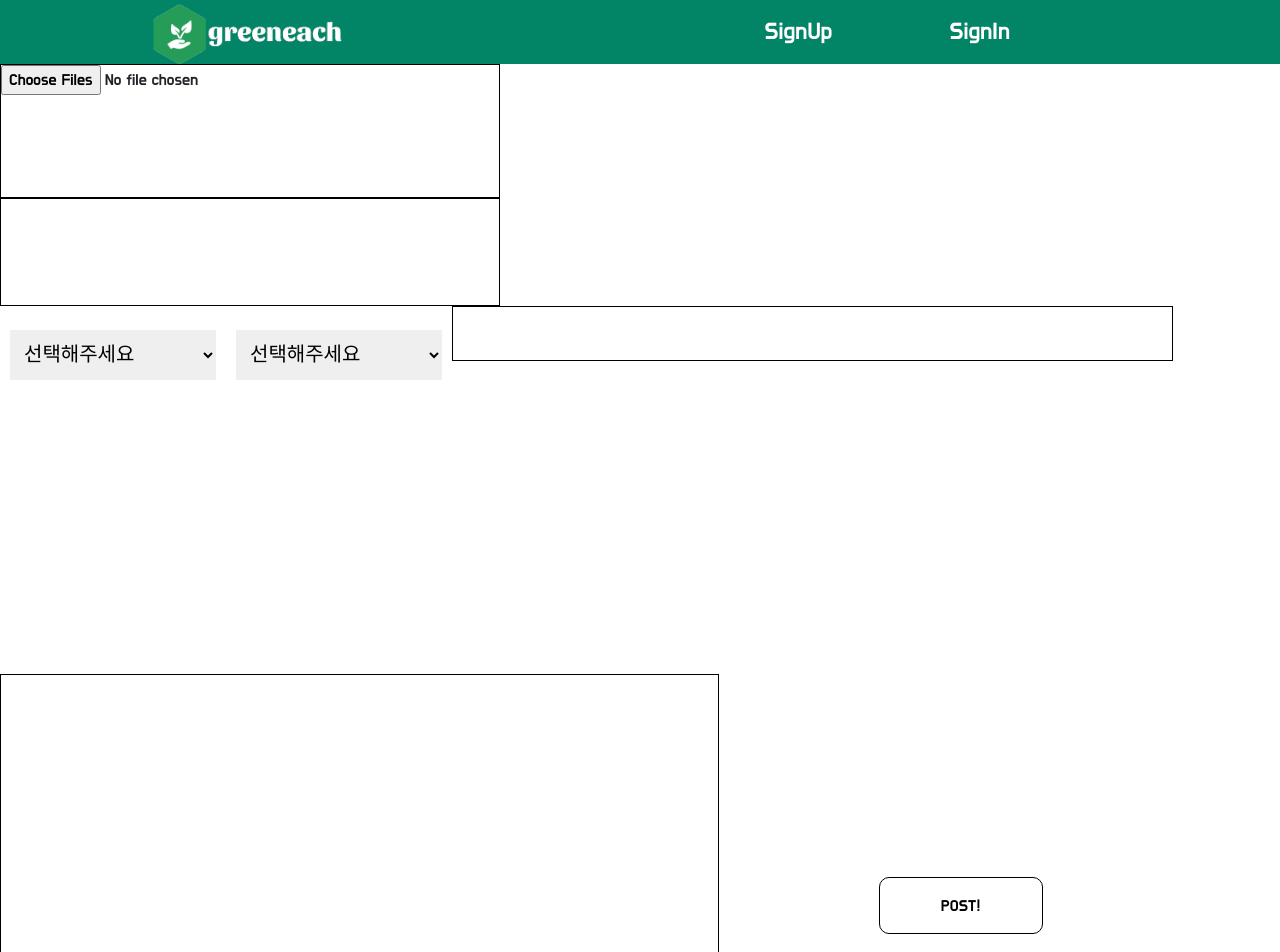
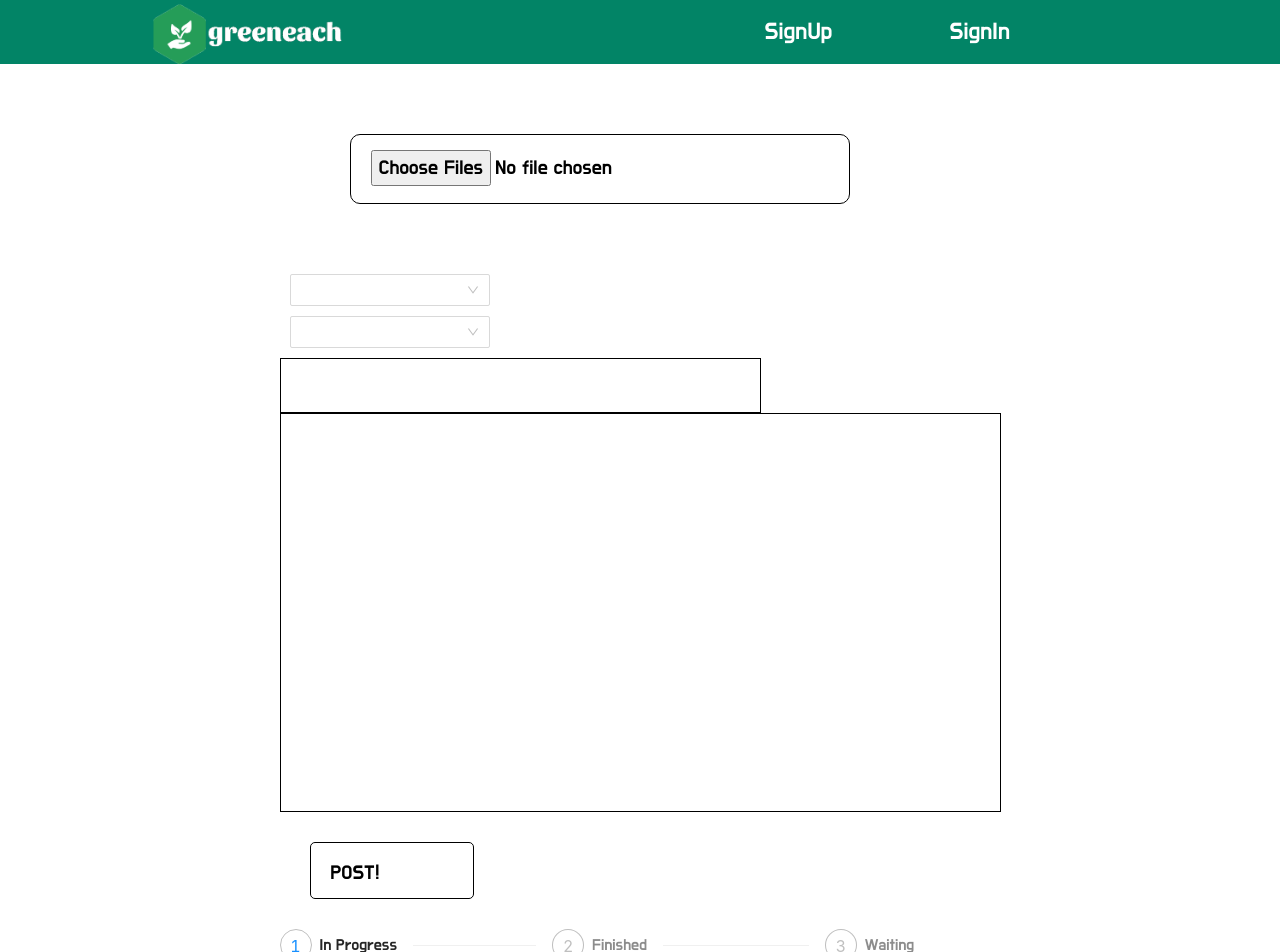
Before and after one commit to GreenEach/GreenEach-Client, a Next.js app: page /plantAdd in a window 1280 px wide. Shown: the top 952 px of the page. Built offline with nearby package versions, Linux system fonts and the light colour scheme.

Commit message:
🔧 fixP.JSON plantAdd

```diff
--- a/package.json
+++ b/package.json
@@ -52,6 +52,7 @@
     "react-bootstrap": "^1.3.0",
     "react-cookie": "^4.0.3",
     "react-dom": "16.13.1",
+    "react-google-login": "^5.1.21",
     "react-hooks": "^1.0.1",
     "react-image-gallery": "^1.0.8",
     "styled-components": "^5.1.1"
--- a/pages/_app.js
+++ b/pages/_app.js
@@ -1,6 +1,7 @@
 import React from "react";
 import Head from "next/head";
 import "../styles/globals.css";
+import "antd/dist/antd.css";
 import "bootstrap/dist/css/bootstrap.min.css";
 import Nav from "../components/nav";
 import "../node_modules/react-image-gallery/styles/css/image-gallery.css";
--- a/pages/plantAdd.js
+++ b/pages/plantAdd.js
@@ -7,8 +7,10 @@ import FormData from "form-data";
 import { Cookies, withCookies } from "react-cookie";
 import Link from "next/link";
 import styles from "../styles/plantAdd.module.css";
+import { Steps } from "antd";
+import { Select } from "antd";
 
-const background = styled.div;
+// const background = styled.div;
 // const Container = styled.div`
 //   width: 745px;
 //   height: 836px;
@@ -19,8 +21,8 @@ const background = styled.div;
 const File = styled.input`
   display: flex;
   width: 500px;
-  height: 134px;
-  left: 600px;
+  height: 70px;
+  left: 500px;
   top: 332px;
   background: #ffffff;
   border: 1px solid #000000;
@@ -35,33 +37,35 @@ const List = styled.div`
   border: 1px solid #000000;
   box-sizing: border-box;
 `;
-const Select1 = styled.select`
-  min-width: 200px;
-  border: none;
-  font-size: 20px;
-  padding: 7px 10px;
-  margin: 10px;
+// const Select1 = styled.select`
+//   min-width: 200px;
+//   display: flex;
+//   border: none;
+//   font-size: 20px;
+//   padding: 7px 10px;
+//   margin: 10px;
+//   width: 206px;
+//   height: 50px;
+//   left: 593px;
+//   margin-bottom: 294px;
+// `;
+// const Select2 = styled.select`
+//   min-width: 200px;
+//   display: flex;
+//   border: none;
+//   font-size: 20px;
+//   padding: 7px 10px;
+//   margin: 10px;
 
-  width: 206px;
-  height: 50px;
-  left: 593px;
-  margin-bottom: 294px;
-`;
-const Select2 = styled.select`
-  min-width: 200px;
-  border: none;
-  font-size: 20px;
-  padding: 7px 10px;
-  margin: 10px;
-
-  width: 206px;
-  height: 50px;
-  left: 813px;
-  top: 294px;
-`;
+//   width: 206px;
+//   height: 50px;
+//   left: 813px;
+//   top: 294px;
+// `;
 const Title = styled.textarea`
-  width: 721px;
+  width: 4ㄴ21px;
   height: 55px;
+  display: flex;
   left: 591px;
   top: 375px;
   resize: none;
@@ -71,7 +75,8 @@ const Title = styled.textarea`
   font-size: 30px;
 `;
 const Content = styled.textarea`
-  width: 719px;
+  width: 721px;
+  display: flex;
   height: 399px;
   left: 593px;
   top: 445px;
@@ -82,7 +87,7 @@ const Content = styled.textarea`
   box-sizing: border-box;
 `;
 const Send = styled.button`
-  position: absolute;
+  display: flex;
   width: 164px;
   height: 57px;
   left: 879px;
@@ -127,7 +132,7 @@ const Delete5 = styled.div`
 `;
 const Thumb5 = styled.img`
   display: none;
-  margin-top: -160px;
+  margin-top: -150px;
   margin-left: 640px;
 `;
 
@@ -142,6 +147,12 @@ const Line = styled.img`
 //
 
 const start = ({ cookies }) => {
+  const { Option } = Select;
+  const { Step } = Steps;
+  const currentTime = new Date();
+  const [progress, setProgress] = useState(0);
+  //초기값=0을 progress로 변수 취한다 setProgress로 변경
+  const [error, setError] = useState("");
   const state = useLocalStore(() => ({
     img: null,
     title: "",
@@ -150,8 +161,9 @@ const start = ({ cookies }) => {
     season: "",
     onAddedImg(e) {
       this.img = e.target.files;
+      this.progressFunc();
       if (e.target.files.length > 5) {
-        alert(e.target.files.length + "장" + "은ㄴㄴ 5장만");
+        alert("사진이 다섯 장을 초과하였습니다.");
         this.img = null;
         document.querySelector(".IMG").value = "";
       } else if (e.target.files.length === 1) {
@@ -176,22 +188,40 @@ const start = ({ cookies }) => {
         thumbnail5(e);
       }
     },
+    progressFunc() {
+      if (
+        this.img !== null &&
+        this.title !== "" &&
+        this.level !== "" &&
+        this.season !== "" &&
+        this.content !== ""
+      ) {
+        setProgress(1);
+      }
+    },
     onChangeTitle(e) {
       this.title = e.target.value;
+      this.progressFunc();
+    },
+    onChangeLevel(value) {
+      this.level = value;
+      console.log(this.level);
+      this.progressFunc();
+    },
+    onChangeSeason(value) {
+      this.season = value;
+      this.progressFunc();
     },
     onChangeContent(e) {
       this.content = e.target.value;
-    },
-    onChangeLevel(e) {
-      this.level = e.target.value;
-    },
-    onChangeSeason(e) {
-      this.season = e.target.value;
+      this.progressFunc();
     },
   }));
+
   const onClick = (e) => {
     if (state.img !== null) {
       e.preventDefault();
+      setProgress(2);
       const Data = new FormData();
       for (let i = 0; i < state.img.length; i++) {
         Data.append("img", state.img[i]);
@@ -214,6 +244,8 @@ const start = ({ cookies }) => {
         .catch((err) => {
           console.log(err);
           alert("컨텐츠 업로드에 실패했습니다.");
+          setError("error");
+          // setProgress(0);
         });
     } else {
       e.preventDefault();
@@ -336,6 +368,7 @@ const start = ({ cookies }) => {
     document.querySelector(".delButton4").style.display = "block";
     alert("마지막 이미지가 삭제되었습니다.");
   };
+
   return useObserver(() => {
     return (
       <div className={styles.Container}>
@@ -345,16 +378,17 @@ const start = ({ cookies }) => {
             type="file"
             name="file"
             className="IMG"
+            id={styles.IMG}
             onChange={state.onAddedImg}
             multiple
           ></File>
-          <List>
+          <div>
             <Thumb1 src="" className="thumbImg1" />
             <Thumb2 src="" className="thumbImg2" />
             <Thumb3 src="" className="thumbImg3" />
             <Thumb4 src="" className="thumbImg4" />
             <Thumb5 src="" className="thumbImg5" />
-          </List>
+          </div>
           <Delete1 className="delButton1" onClick={thumbDel1}>
             선택취소1
           </Delete1>
@@ -370,33 +404,78 @@ const start = ({ cookies }) => {
           <Delete5 className="delButton5" onClick={thumbDel5}>
             선택취소5
           </Delete5>
-          <div onChange={state.onChangeSeason}>
-            {/* <i className="fas fa-seedling" value="spring"></i>
 
-            <i className="fas fa-sun" value="summer"></i>
-            <i className="fab fa-canadian-maple-leaf" value="fall"></i>
-            <i className="fas fa-snowflake" value="winter"></i> */}
-          </div>
-          <Select1 onChange={state.onChangeLevel}>
+          <Select
+            onChange={(value) => state.onChangeLevel(value)}
+            className={styles.Select1}
+          >
+            <Option value="disabled" disabled>
+              선택해주세요
+            </Option>
+            <Option value="easy">초보자</Option>
+            <Option value="normal">경험자</Option>
+            <Option value="hard">숙련자</Option>
+          </Select>
+          <Select
+            onChange={(value) => state.onChangeSeason(value)}
+            className={styles.Select2}
+          >
+            <Option value="disabled" disabled>
+              선택해주세요
+            </Option>
+            <Option value="any">사계절</Option>
+            <Option value="spring">봄</Option>
+            <Option value="summer">여름</Option>
+            <Option value="fall">가을</Option>
+            <Option value="winter">겨울</Option>
+          </Select>
+
+          {/* <Select1 onChange={state.onChangeLevel} className={styles.Select1}>
             <option value="none">선택해주세요</option>
             <option value="easy">초보자</option>
             <option value="normal">경험자</option>
             <option value="hard">숙련자</option>
           </Select1>
-          <Select2 onChange={state.onChangeSeason}>
+          <Select2 onChange={state.onChangeSeason} className={styles.Select2}>
             <option value="any">선택해주세요</option>
             <option value="spring">봄</option>
             <option value="summer">여름</option>
             <option value="fall">가을</option>
             <option value="winter">겨울</option>
-          </Select2>
+          </Select2> */}
           <Title onChange={state.onChangeTitle}></Title>
           <Content onChange={state.onChangeContent}></Content>
-          {/* <Link href="/plantList"> */}
-          <Send type="submit" onClick={onClick}>
+
+          <Send
+            className={styles.create_button}
+            type="submit"
+            onClick={onClick}
+          >
             POST!
           </Send>
-          {/* </Link> */}
+          <Steps
+            className={styles.Step}
+            current={progress}
+            status={error}
+            // direction="vertical"
+          >
+            <Step
+              title="In Progress"
+              // subTitle={currentTime}
+              description="게시글을 작성해주세요."
+            />
+            <Step
+              title="Finished"
+              // subTitle={currentTime}
+              description="POST버튼을 눌러주세요."
+            />
+
+            <Step
+              title="Waiting"
+              // subTitle={currentTime}
+              description="데이터를 전송중입니다."
+            />
+          </Steps>
         </form>
       </div>
     );
--- a/styles/plantAdd.module.css
+++ b/styles/plantAdd.module.css
@@ -7,14 +7,47 @@
   align-items: center;
   /* margin-top: 10rem; */
 }
-.flex_item1 {
+
+#IMG {
+  color: black;
+  font-size: 20px;
+  margin: 70px;
+  padding: 15px 20px;
+  border-radius: 10px;
+}
+.Select1 {
   display: flex;
-  flex-direction: column;
-  justify-content: center;
-  align-content: center;
-  align-items: center;
-  border: 1px solid black;
-  order: 0;
-  flex: 1 1 auto;
-  align-self: auto;
+  font-size: 20px;
+
+  width: 200px;
+
+  /* padding: 15px 20px;
+  margin: 90px;
+  min-width: 200px;
+  display: flex;
+  border: none;
+  font-size: 20px;
+  padding: 7px 10px;
+  */
+  margin: 10px;
 }
+.Select2 {
+  display: flex;
+  font-size: 20px;
+  width: 200px;
+  margin: 10px;
+}
+.create_button {
+  color: black;
+  font-size: 20px;
+  margin: 30px;
+  padding: 15px 20px;
+  border: 3px solid grey;
+  border-radius: 5px;
+  text-align: center;
+  display: flex;
+}
+
+.Step {
+  display: flex;
+}
```
Also changed, not shown: 1 other file (tests, documents, lock files or other folders).
